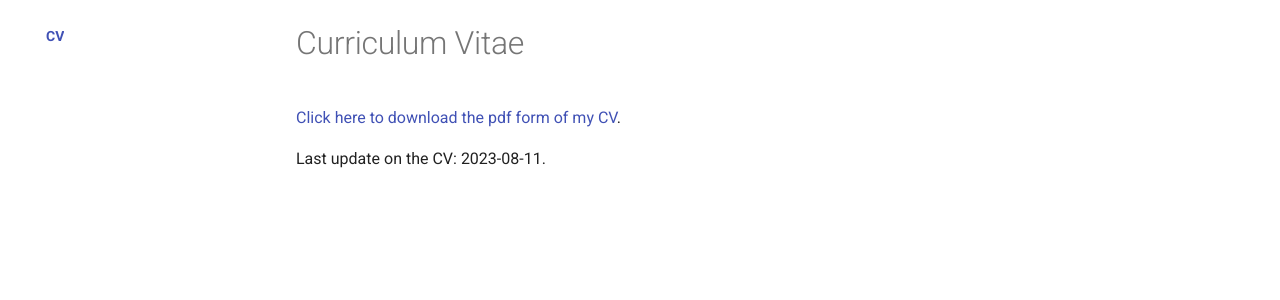
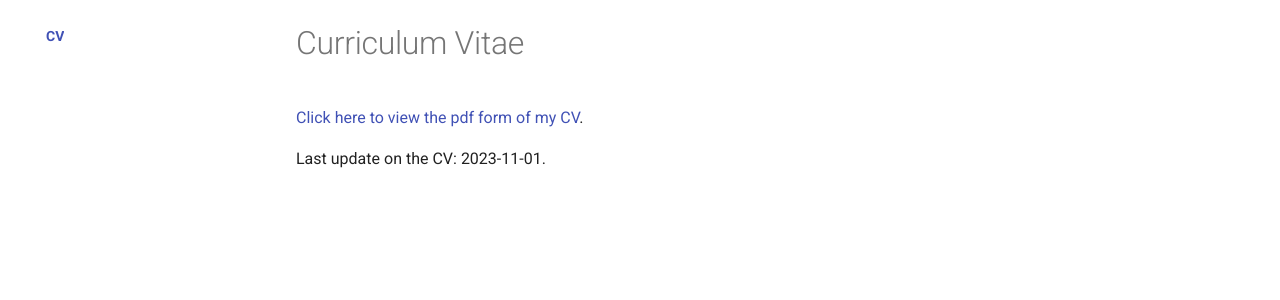
Before and after one commit to GuanQinG-GitHub/personal-website, an MkDocs documentation site: the page built from docs/CV/index.md, in a window 1280 px wide. Shown: the part 123-423 px from the top of the page. Built offline with MkDocs 1.6.1 and Material for MkDocs 9.7.7, drawn with Linux system fonts in a browser that asks for light colours.

Commit message:
Update index.md

```diff
--- a/docs/CV/index.md
+++ b/docs/CV/index.md
@@ -1,5 +1,5 @@
 # Curriculum Vitae
 
-[Click here to download the pdf form of my CV](CV_PhD_application-20231011.pdf).
+[Click here to view the pdf form of my CV]([PhD_Application]CV_Xinlei.pdf).
 
-Last update on the CV: 2023-08-11.
+Last update on the CV: 2023-11-01.
```
